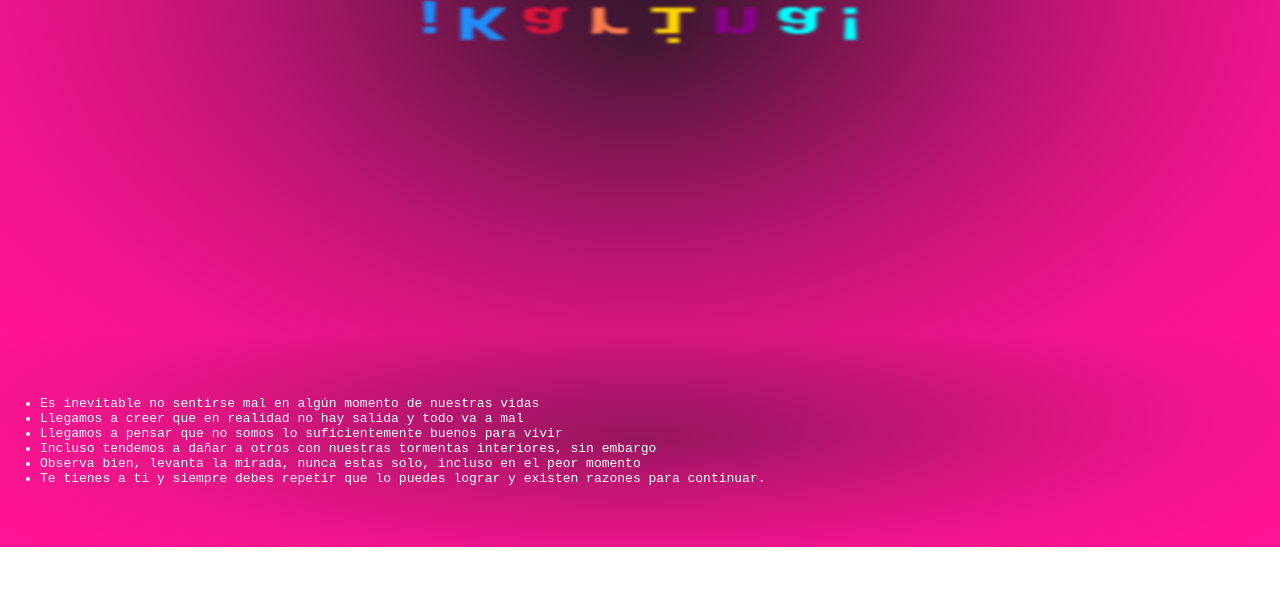
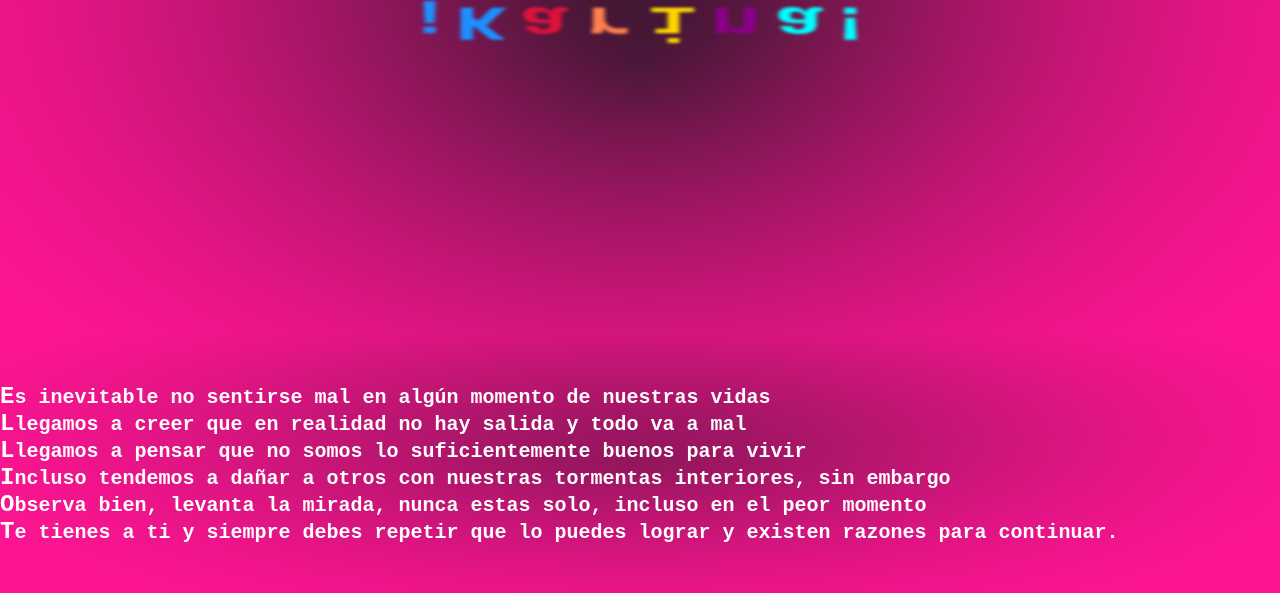
Before and after one commit to KarinaGaitan/Clases-2905--SASS, a plain HTML site: page index.html in a window 1280 px wide. Shown: the part 465-1058 px from the top of the page. Before the commit the page ends 1012 px from the top, so only its background shows below. Drawn offline with Linux system fonts and the light colour scheme.

Commit message:
ACTUALIZACION SACC CON SCSS ACROSTICO Y PARRAFO EXPLICATIVO CON TEXTO MAS GRANDE

```diff
--- a/styles/scss/fe.scss
+++ b/styles/scss/fe.scss
@@ -129,7 +129,7 @@
     }
 
     @media (min-width: 768px) {
-      --font-size: 1.75rem;
+      font-size: 1.25rem;
 
     }
   }
```
Also changed, not shown: styles/css/fe.css.
